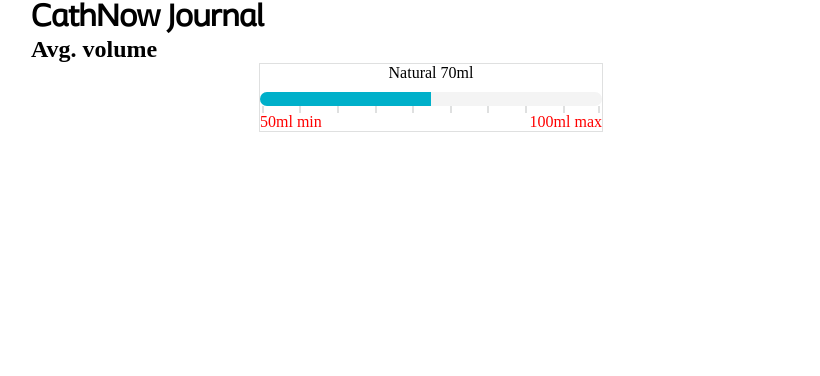
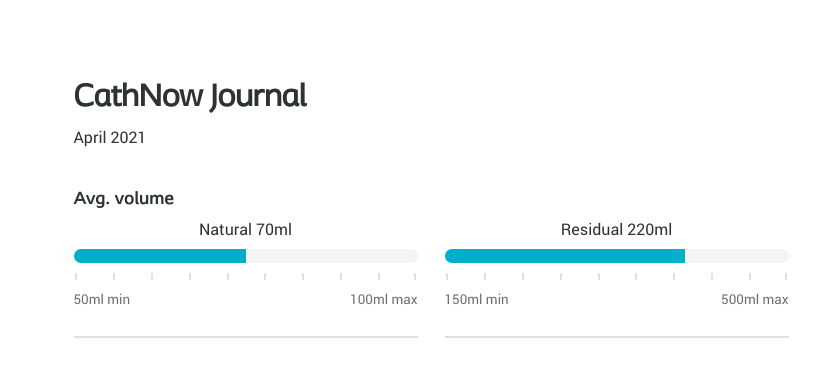
Before and after one commit to SashaSohrabi/CathNow-Journal, a website: page index.html in a window 1280 px wide. Shown: the whole page, without its empty margins (209-1029 px from the left). Drawn offline with Linux system fonts and the light colour scheme.

Commit message:
completed Avg.volume section

```diff
--- a/index.html
+++ b/index.html
@@ -11,8 +11,10 @@
     <div class="container">
       <div class="cath-now">
         <h1 class="cath-now__title">CathNow Journal</h1>
+        <div class="cath-now__date">April 2021</div>
         <div class="cath-now__avg-volume avg-volume">
           <h2 class="avg-volume__title">Avg. volume</h2>
+
           <div class="avg-volume__progress-bar progress-bar progress-bar--left">
             <div class="progress-bar__label">Natural 70ml</div>
             <div class="progress-bar__bar">
@@ -33,6 +35,29 @@
             <div class="progress-bar__label progress-bar__label--max">100ml max</div>
             <div class="clearfix"></div>
           </div>
+
+           <div class="avg-volume__progress-bar progress-bar progress-bar--right">
+            <div class="progress-bar__label">Residual 220ml</div>
+            <div class="progress-bar__bar">
+              <span class="progress-bar__stripe" style="width: 70%"></span>
+            </div>
+            <div class="progress-bar__degrees">
+              <span class="progress-bar__degree"></span>
+              <span class="progress-bar__degree"></span>
+              <span class="progress-bar__degree"></span>
+              <span class="progress-bar__degree"></span>
+              <span class="progress-bar__degree"></span>
+              <span class="progress-bar__degree"></span>
+              <span class="progress-bar__degree"></span>
+              <span class="progress-bar__degree"></span>
+              <span class="progress-bar__degree"></span>
+            </div>
+            <div class="progress-bar__label progress-bar__label--min">150ml min</div>
+            <div class="progress-bar__label progress-bar__label--max">500ml max</div>
+            <div class="clearfix"></div>
+          </div>
+
+
         </div>
       </div>
     </div>
--- a/sass/_base.scss
+++ b/sass/_base.scss
@@ -22,7 +22,7 @@
 }
 
 .container {
-  max-width: 800px;
+  max-width: 715px;
   margin: auto;
 }
 
--- a/sass/_components.scss
+++ b/sass/_components.scss
@@ -1,20 +1,39 @@
 .cath-now {
+  margin-top: 80px;
+  color: $outer-space;
   &__title {
-    font-family: 'Coloplast';
+    font-family: 'Coloplast', arial, sans-serif;
+    margin-bottom: 10px;
+  }
+  &__date {
+    font-family: 'Roboto-Regular', sans-serif;
+    font-size: 16px;
+    margin-bottom: 42px;
   }
 }
 
 .avg-volume {
   &__title {
+    font-family: 'Coloplast-Bold', arial, sans-serif;
+    font-size: 18.5px;
+    margin-bottom: 8px;
   }
 }
 
 // Progress bar
 .progress-bar {
-  margin-top: 50px;
   width: 344px;
-  margin: auto;
-  border: 1px solid $iron;
+  border-bottom: 2px solid $iron;
+  padding-bottom: 28px;
+
+  &--left {
+    float: left;
+  }
+
+  &--right {
+    float: right;
+  }
+
   &__bar {
     position: relative;
     border-radius: 100px;
@@ -22,7 +41,7 @@
     width: 100%;
     height: 13.5px;
     overflow: hidden;
-    margin-top: 10px;
+    margin: 10px 0;
     font-family: arial, sans-serif;
     font-weight: bold;
     font-size: 30px;
@@ -39,9 +58,13 @@
   }
   &__label {
     text-align: center;
+    font-family: 'Roboto-Regular', sans-serif;
+    color: $outer-space;
+    font-size: 16px;
     &--min,
     &--max {
-      color: red;
+      color: $nevada;
+      font-size: 13.5px;
     }
     &--min {
       float: left;
@@ -53,7 +76,7 @@
   &__degrees {
     height: 7px;
     width: 99%;
-    margin: auto;
+    margin: 0 auto 10px;
   }
   &__degree {
     display: block;
@@ -66,7 +89,6 @@
     &:last-child {
       border-right: 2px solid $iron;
     }
-
   }
 }
 
--- a/sass/_variables.scss
+++ b/sass/_variables.scss
@@ -3,4 +3,6 @@
 $black: #000000;
 $wild-sand: #f4f4f4;
 $iron: #dfe0e0;
+$nevada: #6c6f70;
+$outer-space: #2e3233;
 $turquoise: #00b0ca;
```
Also changed, not shown: css/style.css.
